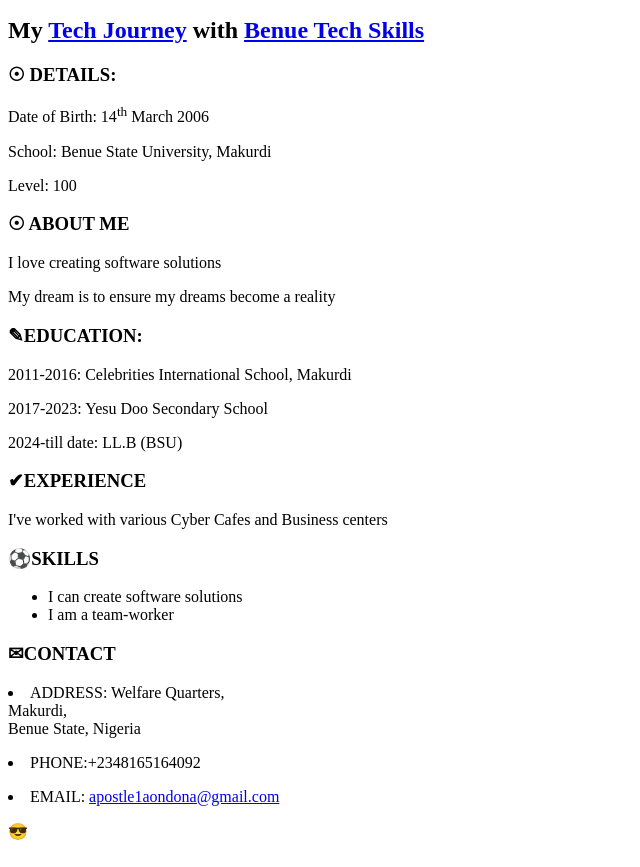
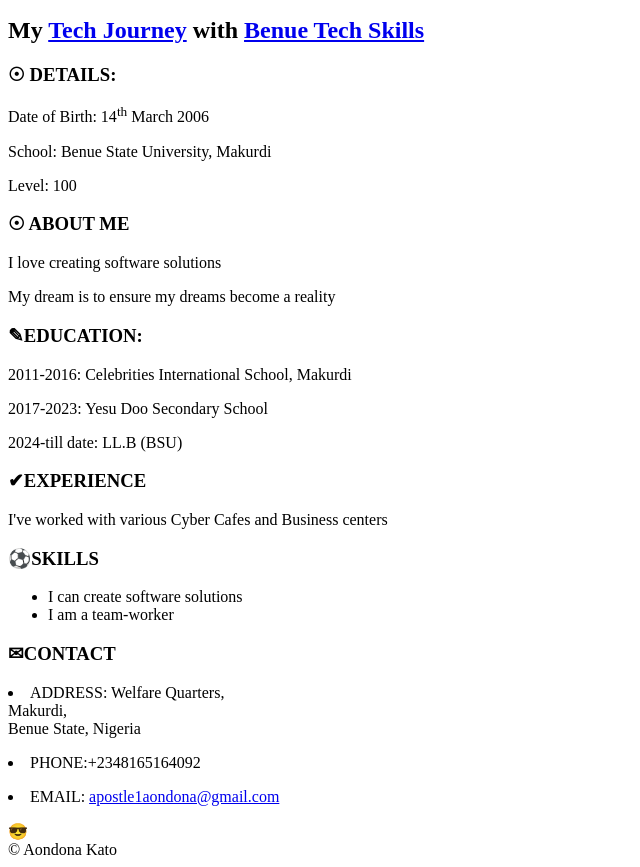
Before and after one commit to AondonaKATO/Profile, a plain HTML site: page profile.html in a window 1280 px wide. Shown: the part 107-974 px from the top of the page, without its empty margins (0-640 px from the left). Drawn offline with Linux system fonts and the light colour scheme.

Commit message:
Update profile.html

```diff
--- a/profile.html
+++ b/profile.html
@@ -48,6 +48,10 @@
             </div>
           </div>
 
-          </body>
+          <div>
+              <footer class="footer">
+                  <span>&copy Aondona Kato</span>
+              </footer>
+          </div>
     </body>
 </html>
```
